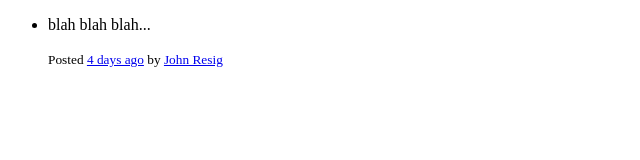
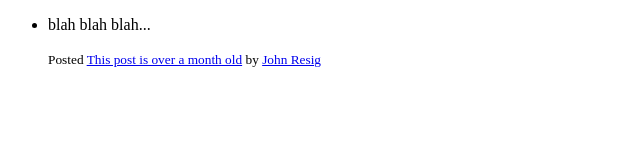
Before and after one commit to ryanpoplin/unitTestingDataStructuresAndAlgorithmsInJavaScript, a plain HTML site: page qunit.html in a window 1280 px wide. Shown: the whole page, without its empty margins (0-640 px from the left). Drawn offline with Linux system fonts and the light colour scheme.

Commit message:
fixed the program from the qunit website, and am ready to move forward lol

```diff
--- a/qunit.html
+++ b/qunit.html
@@ -26,17 +26,18 @@
       // Math.floor(); use JS's native Math object to utilize a flooring method; The Math.floor() function returns the largest integer less than or equal to a given number. I.O.W's; Math.floor(25.99999999999999999) === 25 = true (what ever the decimal place value is; screw it)
       // dayDiff should be === 0 = true // why?
 
-      console.log(diff);
+      console.log(diff); // mathematical time difference
 
-      console.log(dayDiff);
+      console.log(dayDiff); // actual days from now to then
 
     if (isNaN(dayDiff) || dayDiff < 0 || dayDiff > 31) {
 
-      console.log("Logic Error...");
-      return;
+      console.log(dayDiff);
+      return "This post is over a month old";
 
     } else {
 
+      // program to handle weeks in a month...
       var postDate = dayDiff === 0 && (
         diff < 60 && "just now" ||
         diff < 120 && "1 minute ago" ||
@@ -77,7 +78,7 @@
     <p>blah blah blah...</p>
     <small class="extra">
       Posted <span class="time">
-        <a href="#2008/01/blah/57/" title="2016-03-14T20:24:17Z">
+        <a href="#2008/01/blah/57/" title="2010-03-14T20:24:17Z">
           <span>date of posting...</span>
         </a>
       </span>
```
